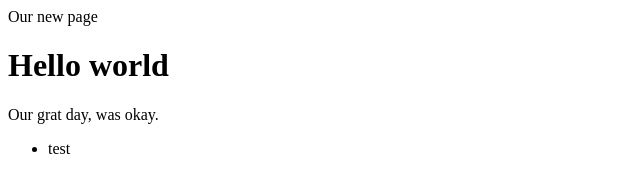
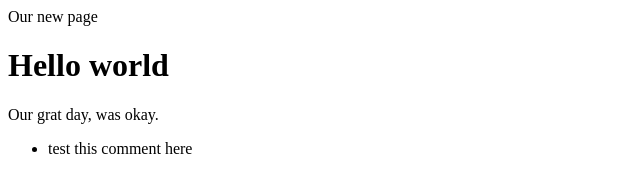
Before and after one commit to zxncho/first-day-demo, a plain HTML site: page index.html in a window 1280 px wide. Shown: the whole page, without its empty margins (0-640 px from the left). Drawn offline with Linux system fonts and the light colour scheme.

Commit message:
added info to the main branch

```diff
--- a/index.html
+++ b/index.html
@@ -5,6 +5,6 @@
         <body>
             <h1>Hello world</h1>
             <p> Our grat day, was okay.</p>
-            <ul><li>test</li></ul>
+            <ul><li>test this comment here</li></ul>
         </body>
 </html>
```
